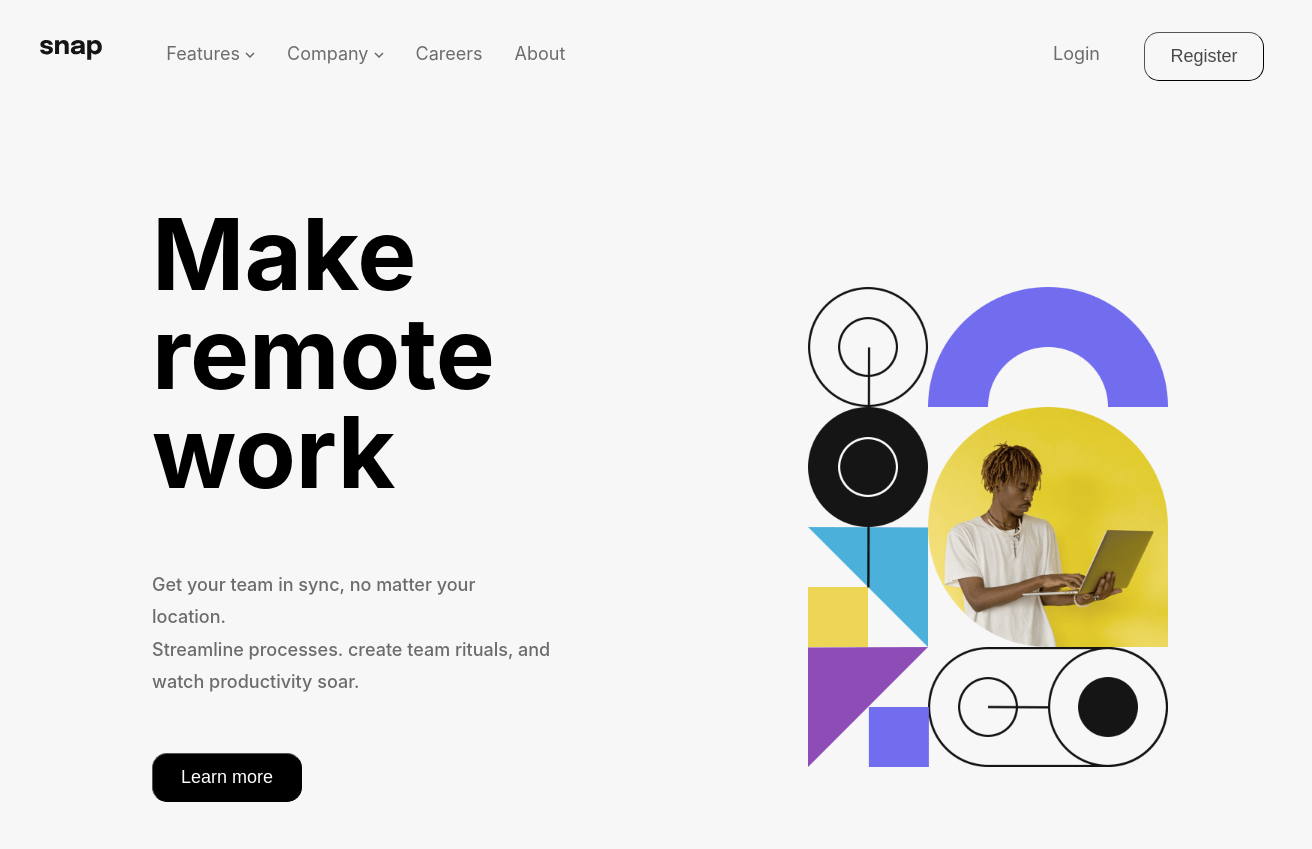
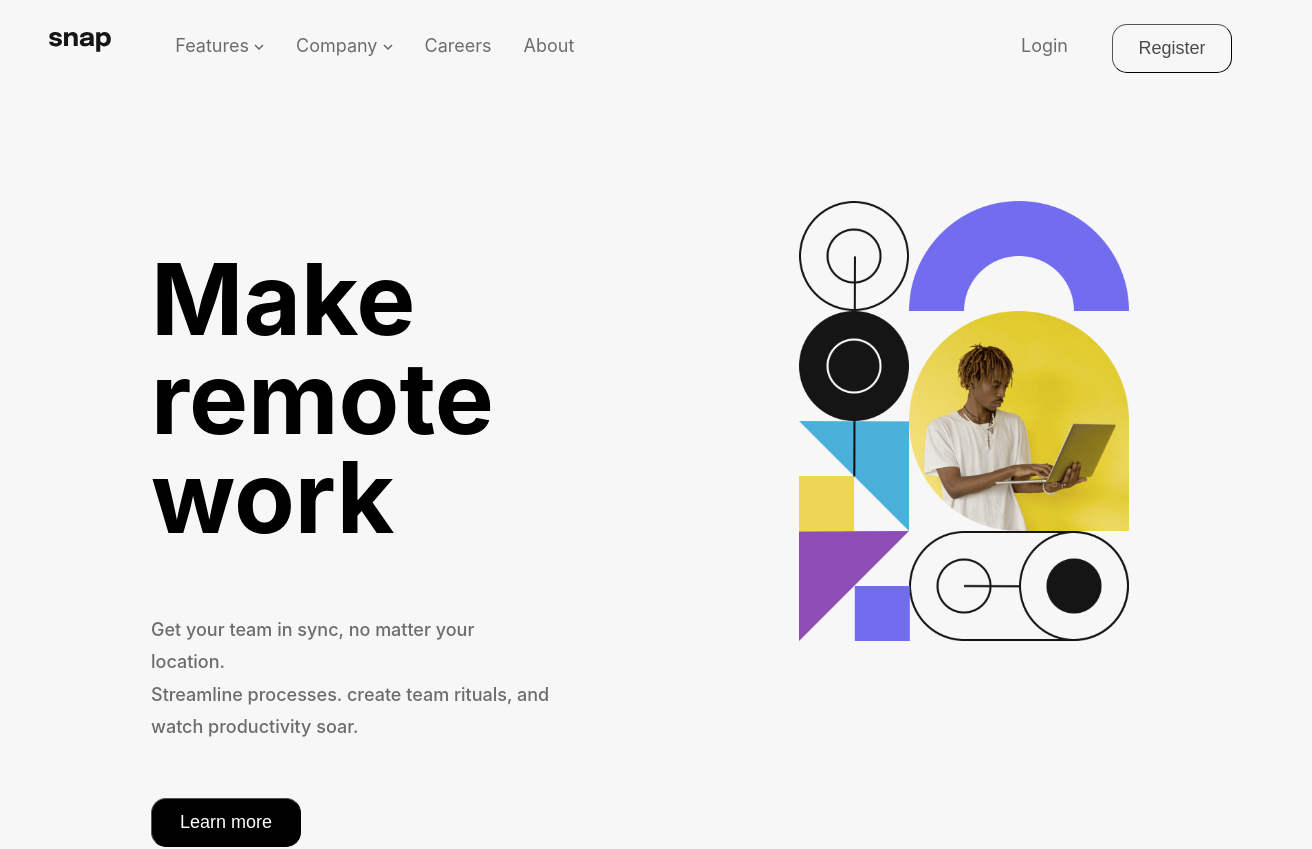
Before and after one commit to Nagema/Intro-section-with-dropdown-navigation, a React (Create React App) app: page / in a window 1280 px wide. Shown: the top 849 px of the page, 1312 px wide, since content can reach past the window. Built offline with nearby package versions, Linux system fonts and the light colour scheme.

Commit message:
fix styles

```diff
--- a/src/components/NavBar/NavBar.jsx
+++ b/src/components/NavBar/NavBar.jsx
@@ -30,21 +30,10 @@ function NavBar() {
                     <img src={logo} className="App-logo" alt="logo" />
                 </Link>
                 <div className='main-links'>
+                    <div className='link-arrow-wrapper'>
                         <Link className='links' to="/" onClick={handleFeatureLink}>
                             Features <img className='link-icon' src={iconFeatureToggle ? iconArrowUp : iconArrowDown}/>
                         </Link>
-                    <Link className='links' to="/" onClick={handleCompanyLink}>
-                        Company <img className='link-icon' src={iconCompanyToggle ? iconArrowUp : iconArrowDown}/>
-                    </Link>
-                    <Link className='links' to="/">Careers</Link>
-                    <Link className='links' to="/">About</Link>
-                </div>
-            </div>
-            <div className='menu-login'>
-                <Link className='links' to="/">Login</Link>
-                <button className='register-button'>Register</button>
-            </div>
-        </nav>
                         { iconFeatureToggle &&
                                 <div className='feature-options'>
                                     <ul className='list-option'>
@@ -67,6 +56,11 @@ function NavBar() {
                                     </ul>
                                 </div>
                             }
+                    </div>
+                    <div className='link-arrow-wrapper'>
+                        <Link className='links' to="/" onClick={handleCompanyLink}>
+                            Company <img className='link-icon' src={iconCompanyToggle ? iconArrowUp : iconArrowDown}/>
+                        </Link>
                         { iconCompanyToggle &&
                             <div className='company-options'>
                                 <ul className='list-option'>
@@ -76,6 +70,16 @@ function NavBar() {
                                 </ul>
                             </div>
                         }
+                    </div>
+                    <Link className='links' to="/">Careers</Link>
+                    <Link className='links' to="/">About</Link>
+                </div>
+            </div>
+            <div className='menu-login'>
+                <Link className='links' to="/">Login</Link>
+                <button className='register-button'>Register</button>
+            </div>
+        </nav>
       </header>
   )
 }
--- a/src/components/NavBar/styles.css
+++ b/src/components/NavBar/styles.css
@@ -1,12 +1,11 @@
 .App-logo {
-    height: 2.5vmin;
+    margin-left: 25px;
+    height: 2.5vh;
   }
 
   .App-header {
     display: flex;
-    position: absolute;
-    padding-top: 2em;
-    padding-left: 1em;
+    padding-top: 1.5em;
     line-height: 1;
     width: 100%;
   }
@@ -23,11 +22,14 @@
   }
 
   .links-wrapper {
-    position: absolute;
     display: flex;
     justify-content: space-between;
     width: 100%;
     line-height: 1.5;
+  }
+
+  .link-arrow-wrapper {
+    position: relative;
   }
 
   .links {
@@ -52,9 +54,9 @@
 }
 
 .feature-options {
-    position: relative;
+    position: absolute;
     color: #ADADAD;
-    left: 5%;
+    left: -70%;
     top: 4vh;
     width: 14vh;
     border-radius: 12px;
@@ -80,10 +82,10 @@
 .company-options {
     position: absolute;
     color: #ADADAD;
-    left: 19%;
-    top: 6.5vh;
+    left: 20%;
+    top: 4vh;
     width: 10vh;
-    height: 10vh;
+    height: 12vh;
     border-radius: 12px;
     text-align: left;
     background-color: white;
--- a/src/containers/styles.css
+++ b/src/containers/styles.css
@@ -1,17 +1,16 @@
 .main-page-container {
     display: flex;
-    margin: 5em;
     margin-top: 0;
     position: relative;
     top: 8em;
+    justify-content: center;
+    margin: auto;
 }
 
 .main-page-text {
-    margin: auto;
-    margin-left: 9vh;
-    margin-right: 5vh;
     display: flex;
-    margin-top: 9vh;
+    margin-top: 5.5vh;
+    margin-right: 4em;
     display: flex;
     flex-direction: column;
     align-items: flex-start;
@@ -23,6 +22,7 @@
     font-size: 6.2em;
     line-height: 1;
     max-width: 584px;
+    min-width: 584px;
 }
 
 .main-page-text p {
@@ -35,15 +35,15 @@
 }
 
 .main-page-image {
-    margin: auto;
-    height: 60vh;
+    height: 55vh;
 }
 .client-image-wrapper {
-    margin-top: 4em;
+    margin-top: 4.5em;
     display: flex;
 }
 
 .client-image {
+    padding-top: 10%;
     height: 1.5em;
     padding-right: 2.5em;
 }
```
Lines whose indentation alone changed are shown as unchanged.
